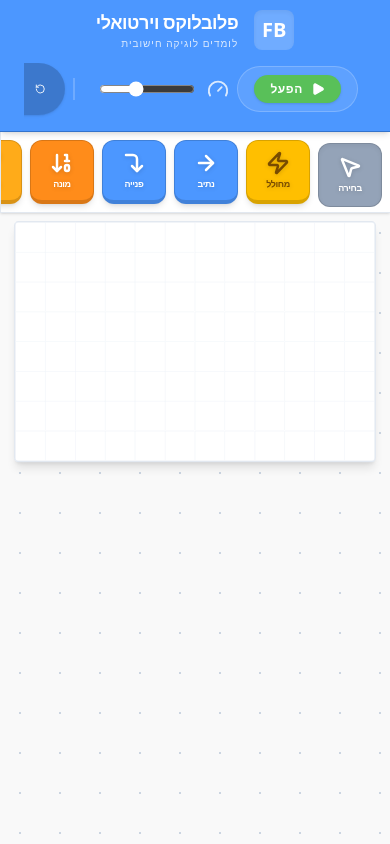
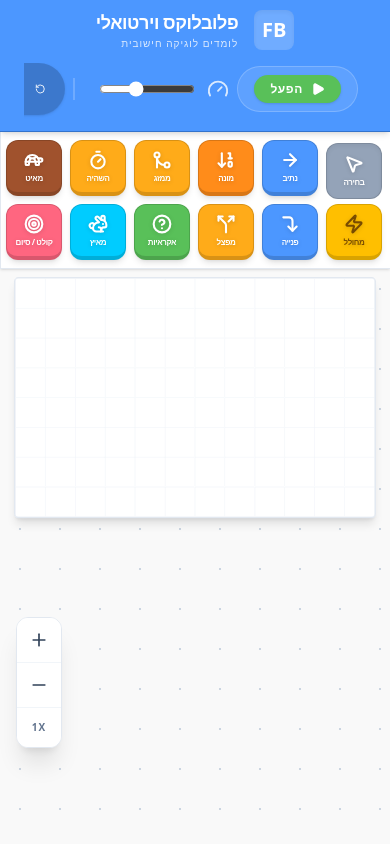
Before and after one commit to moshe1ch-kidi/FlowBlock, a React (Vite) app: page / in a window 390 px wide. Built offline with nearby package versions, Linux system fonts and the light colour scheme.

Commit message:
Update App.tsx

```diff
--- a/src/App.tsx
+++ b/src/App.tsx
@@ -1,4 +1,4 @@
- import React, { useState, useCallback } from 'react';
+import React, { useState, useCallback } from 'react';
 import { Play, Square, Settings2, Trash2, RotateCw, Plus, Minus, X, Book, Gauge, RotateCcw, Save, FolderOpen, HelpCircle } from 'lucide-react';
 import { useInterval } from './useInterval';
 import { BlockData, PulseData, BlockType, Direction } from './types';
@@ -23,6 +23,7 @@ export default function App() {
   const [showMobileRightSidebar, setShowMobileRightSidebar] = useState(false);
   const [dragSource, setDragSource] = useState<string | null>(null);
   const [dragTarget, setDragTarget] = useState<string | null>(null);
+  const [zoomMultiplier, setZoomMultiplier] = useState<number>(1);
 
   const fileInputRef = React.useRef<HTMLInputElement>(null);
   const canvasContainerRef = React.useRef<HTMLElement>(null);
@@ -272,7 +273,7 @@ export default function App() {
           <div className="p-4 border-b border-slate-100 bg-slate-50 hidden lg:block">
             <h2 className="text-[10px] font-bold text-slate-500 uppercase tracking-widest">מחסן רכיבים</h2>
           </div>
-          <div className="p-2 lg:p-4 flex flex-row lg:grid lg:grid-cols-2 gap-2 lg:gap-3 overflow-x-auto lg:overflow-y-auto hide-scrollbar shrink-0">
+          <div className="p-2 lg:p-4 grid grid-rows-2 grid-flow-col auto-cols-max lg:grid-rows-none lg:grid-cols-2 lg:auto-cols-auto gap-2 lg:gap-3 overflow-x-auto lg:overflow-y-auto hide-scrollbar shrink-0 w-full">
             {TOOLS.map(t => {
               const isSelected = selectedTool === t.id;
               const isLightText = t.id !== 'generator';
@@ -281,7 +282,7 @@ export default function App() {
                   key={t.id}
                   onClick={() => { setSelectedTool(t.id); setSelectedCell(null); }}
                   className={cn(
-                    "flex flex-col shrink-0 items-center justify-center p-1 lg:p-3 rounded-xl transition-all h-16 w-16 lg:h-24 lg:w-auto cursor-grab border border-black/10",
+                    "flex flex-col shrink-0 items-center justify-center p-1 lg:p-3 rounded-xl transition-all h-14 w-14 lg:h-24 lg:w-auto cursor-grab border border-black/10",
                     isSelected ? "shadow-inner" : "shadow-md hover:brightness-105"
                   )}
                   style={{
@@ -293,9 +294,9 @@ export default function App() {
                   }}
                 >
                   <div dir="ltr" className="mb-0.5 lg:mb-2 drop-shadow-sm">
-                    <t.icon className="w-6 h-6 lg:w-9 lg:h-9" strokeWidth={2.5} />
+                    <t.icon className="w-5 h-5 lg:w-9 lg:h-9" strokeWidth={2.5} />
                   </div>
-                  <span className="text-[9px] lg:text-[11px] font-bold tracking-tighter drop-shadow-sm truncate w-full text-center">{t.label}</span>
+                  <span className="text-[8px] lg:text-[11px] font-bold tracking-tighter drop-shadow-sm truncate w-full text-center">{t.label}</span>
                 </button>
               );
             })}
@@ -305,14 +306,28 @@ export default function App() {
         {/* Center - Canvas area */}
         <main
           ref={canvasContainerRef}
-          className="flex-1 bg-[#F9F9F9] overflow-auto relative flex p-2 lg:p-8 items-start lg:justify-center justify-center"
+          className="flex-1 bg-[#F9F9F9] overflow-auto relative p-2 lg:p-8"
           style={{ backgroundImage: 'radial-gradient(#CBD5E1 1px, transparent 1px)', backgroundSize: '40px 40px' }}
         >
-          <div style={{ width: GRID_W * CELL_SIZE * canvasScale, height: GRID_H * CELL_SIZE * canvasScale }} className="relative shrink-0">
-            <div dir="ltr"
-              className="absolute top-0 left-0 bg-white shadow-xl rounded-xl border-4 border-[#E2E8F0] grid-canvas flex-shrink-0"
-              style={{ width: GRID_W * CELL_SIZE, height: GRID_H * CELL_SIZE, transform: `scale(${canvasScale})`, transformOrigin: 'top left' }}
-            >
+          {/* Zoom Controls */}
+          <div className="fixed lg:absolute lg:bottom-8 lg:left-8 bottom-24 left-4 z-40 flex flex-col shadow-xl bg-white border border-slate-200 rounded-xl overflow-hidden shrink-0">
+            <button onClick={() => setZoomMultiplier(z => Math.min(4, z + 0.3))} className="p-3 bg-white hover:bg-slate-50 text-slate-700 font-bold active:bg-slate-100 transition-colors border-b border-slate-100">
+              <Plus size={20} />
+            </button>
+            <button onClick={() => setZoomMultiplier(z => Math.max(0.5, z - 0.3))} className="p-3 bg-white hover:bg-slate-50 text-slate-700 font-bold active:bg-slate-100 transition-colors border-b border-slate-100">
+              <Minus size={20} />
+            </button>
+            <button onClick={() => setZoomMultiplier(1)} className="p-3 bg-white hover:bg-slate-50 text-slate-500 font-bold active:bg-slate-100 transition-colors" title="אפס זום">
+              <span className="text-[10px] font-black tracking-widest block w-5 text-center">1X</span>
+            </button>
+          </div>
+
+          <div className="w-max h-max mx-auto">
+            <div style={{ width: GRID_W * CELL_SIZE * (canvasScale * zoomMultiplier), height: GRID_H * CELL_SIZE * (canvasScale * zoomMultiplier) }} className="relative shrink-0 transition-all duration-300">
+              <div dir="ltr"
+                className="absolute top-0 left-0 bg-white shadow-xl rounded-xl border-4 border-[#E2E8F0] grid-canvas flex-shrink-0 transition-transform duration-300"
+                style={{ width: GRID_W * CELL_SIZE, height: GRID_H * CELL_SIZE, transform: `scale(${canvasScale * zoomMultiplier})`, transformOrigin: 'top left' }}
+              >
               {/* Grid Interactivity Layer */}
             <div className="absolute inset-0 grid" style={{ gridTemplateColumns: `repeat(${GRID_W}, 1fr)`, gridTemplateRows: `repeat(${GRID_H}, 1fr)` }}>
               {Array.from({ length: GRID_W * GRID_H }).map((_, i) => {
@@ -465,6 +480,7 @@ export default function App() {
               />
             ))}
             </div>
+          </div>
           </div>
         </main>
 
```
